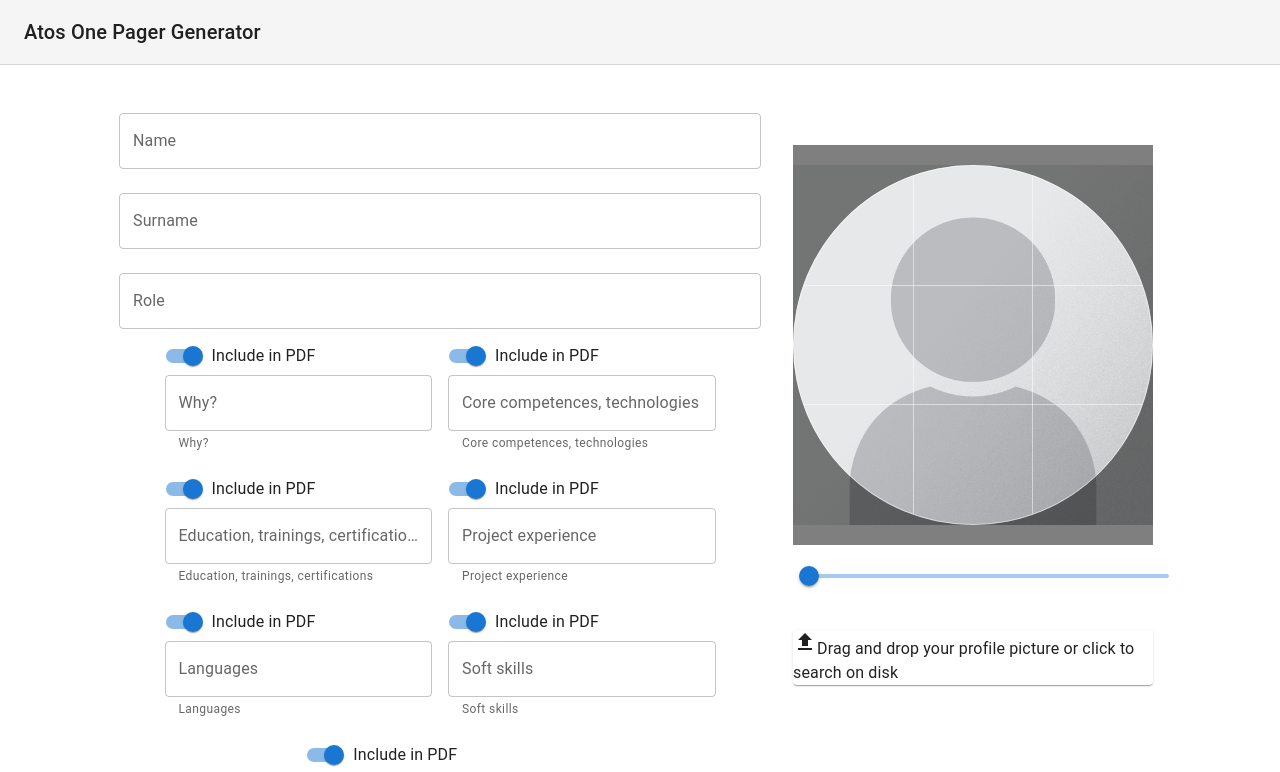
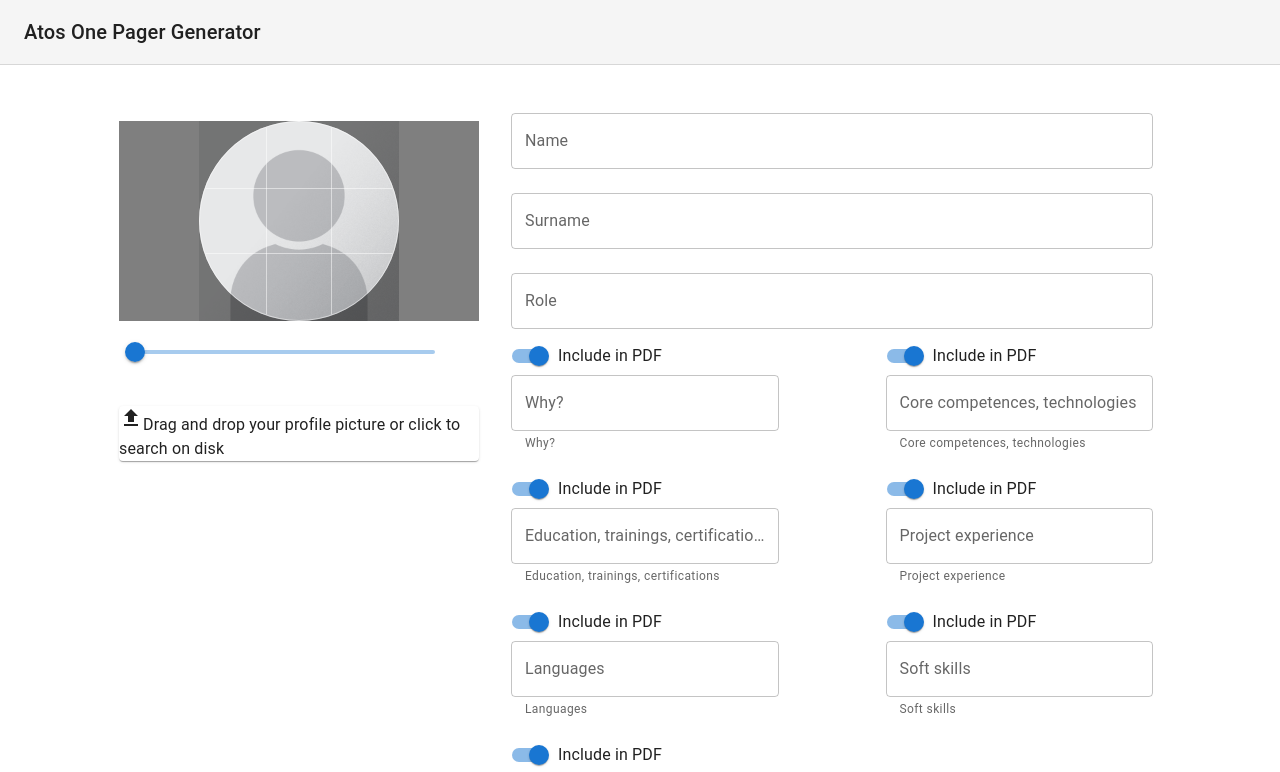
Before and after one commit to a800488/OnePagerGeneratorGlobal, a React (Create React App) app: page / in a window 1280 px wide. Shown: the top 772 px of the page. Built offline with nearby package versions, Linux system fonts and the light colour scheme.

Commit message:
change position of avatar selector

```diff
--- a/src/components/Avatar.tsx
+++ b/src/components/Avatar.tsx
@@ -38,9 +38,9 @@
 	});
 
 	return (
-		<Grid container spacing={2} sx={{ mb: 4, mt: 4 }}>
+		<Grid container spacing={2} sx={{ mb: 1, mt: 1 }}>
 			<Grid position={"relative"} item xs={12}>
-				<div className="App">
+				<div className="image-container">
 					<div className="cropper">
 						<Cropper
 							image={image}
@@ -60,7 +60,7 @@
 			</Grid>
 			<Grid position={"relative"} item xs={12}>
 				<Slider
-					sx={{ ml: 2, mr: 4 }}
+					sx={{ ml: 2, mr: 4, maxWidth: "300px", width: "100%" }}
 					value={zoom}
 					min={1}
 					max={3}
--- a/src/components/UserForm.tsx
+++ b/src/components/UserForm.tsx
@@ -16,6 +16,9 @@
 				gap={2}
 			>
 				<Grid container spacing={2} gap={2} justifyContent="center">
+					<Grid container md={4} item height="fit-content">
+						<AvatarEdit getAvatar={setAvatar} />
+					</Grid>
 					<Grid container md={7} item>
 						<Grid item xs={12} sx={{ mb: 0, mt: 0 }}>
 							{state.personalDetails.map(
@@ -45,10 +48,10 @@
 						<Grid
 							container
 							className="include"
+							gap={2}
 							xs={12}
-							gap={2}
-							justifyContent="center"
 							item
+							justifyContent="space-between"
 						>
 							{state.skills.map(
 								(
@@ -88,9 +91,6 @@
 							)}
 						</Grid>
 					</Grid>
-					<Grid container md={4} item height="fit-content">
-						<AvatarEdit getAvatar={setAvatar} />
-					</Grid>
 				</Grid>
 			</Grid>
 		</Container>
--- a/src/styles/Avatar.css
+++ b/src/styles/Avatar.css
@@ -1,10 +1,10 @@
 .cropper {
 	position: relative;
-	height: 50vh;
+	height: 200px;
 }
 
 .viewer {
-	height: 50vh;
+	height: 200px;
 	display: flex;
 	align-items: center;
 	justify-content: center;
```
